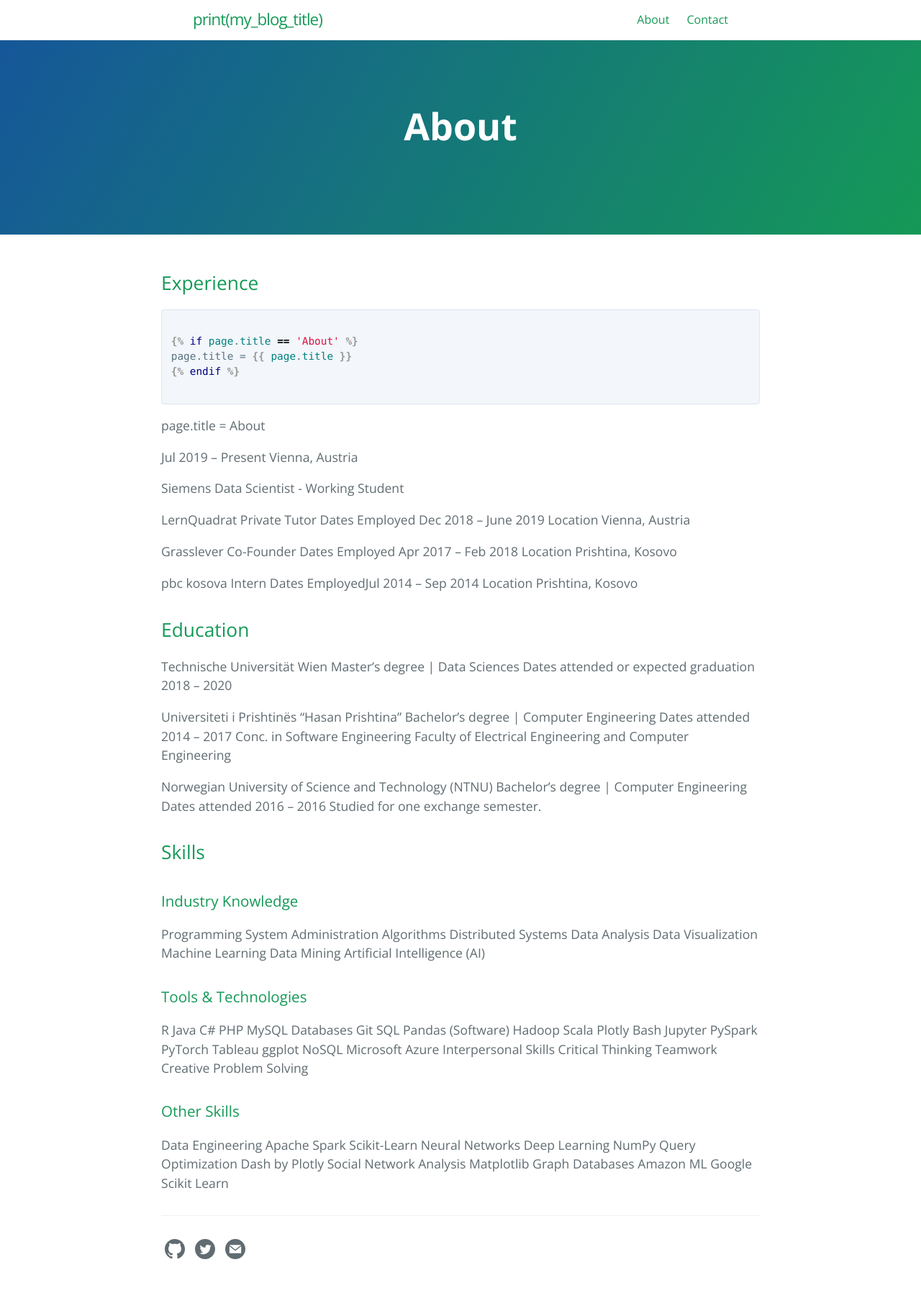
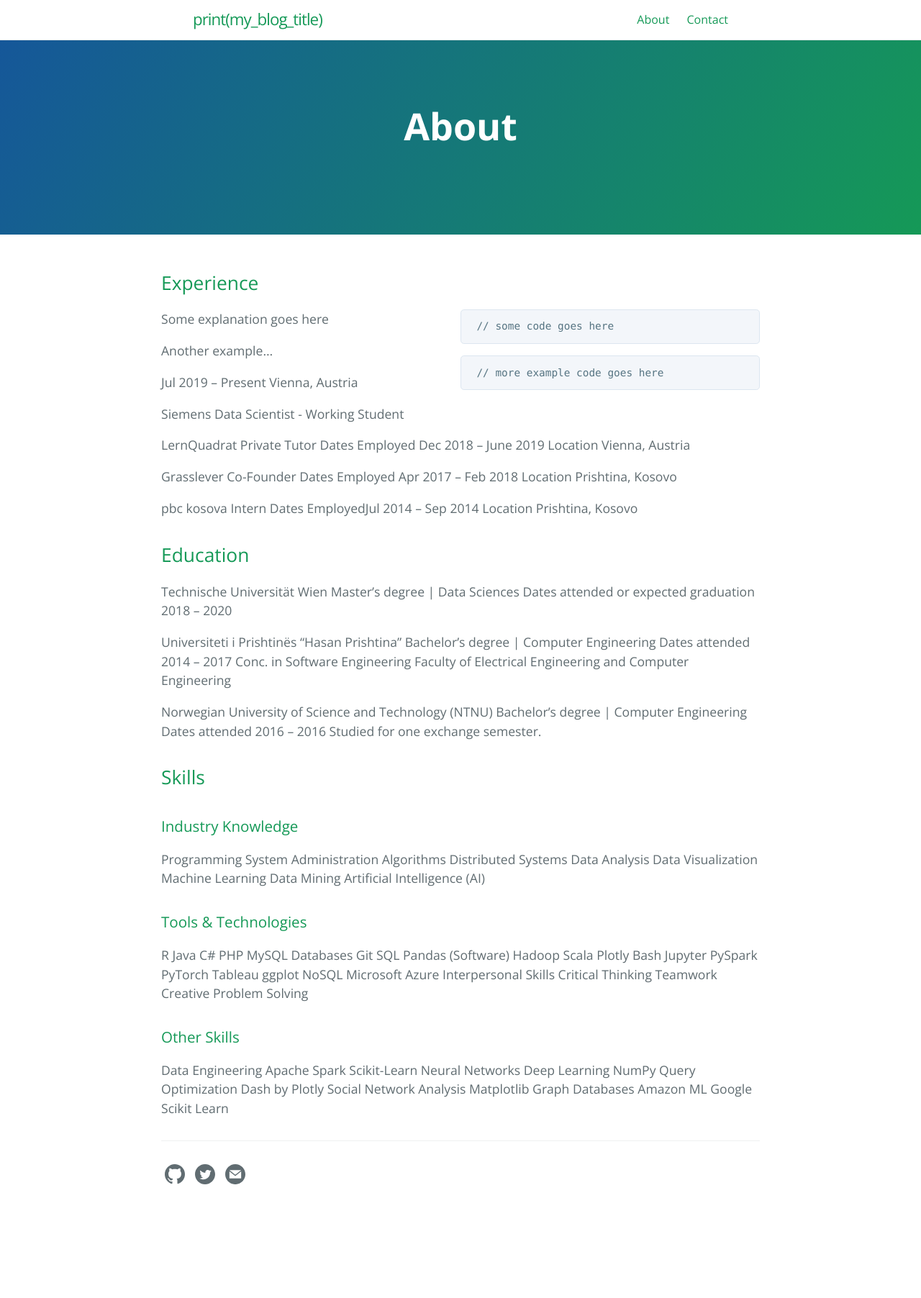
Before and after one commit to gentrexha/gentrexha.github.io, a Jekyll site: the page built from about.md, in a window 1280 px wide. Shown: the whole page at 72% size. Built offline with Jekyll 4.4.1, drawn with Linux system fonts in a browser that asks for light colours; after the commit the page ends 1700 px from its top, so only the background shows below that.

Commit message:
Experimenting with pure CSS.

````diff
--- a/about.md
+++ b/about.md
@@ -5,21 +5,13 @@ permalink: /about/
 ---
 ## Experience
 
-<div class="row">
-<div class="col-md-6">
-``` liquid
-{% raw %}
-{% if page.title == 'About' %}
-page.title = {{ page.title }}
-{% endif %}
-{% endraw %}
-```
+<div class="left">
+<p>Some explanation goes here</p>
+<p>Another example...</p>
 </div>
-<div class="col-md-6">
-{% if page.title == 'About' %}
-page.title = {{ page.title }}
-{% endif %}
-</div>
+<div class="right">
+<pre> // some code goes here </pre>
+<pre> // more example code goes here </pre>
 </div>
 
 <div class="row">
--- a/assets/css/style.scss
+++ b/assets/css/style.scss
@@ -2,3 +2,13 @@
 ---
 
 @import 'jekyll-theme-cayman-blog';
+
+div.left {
+    float: left;
+    width: 50%;
+}
+
+div.right {
+    float: right;
+    width: 50%;
+}
````
